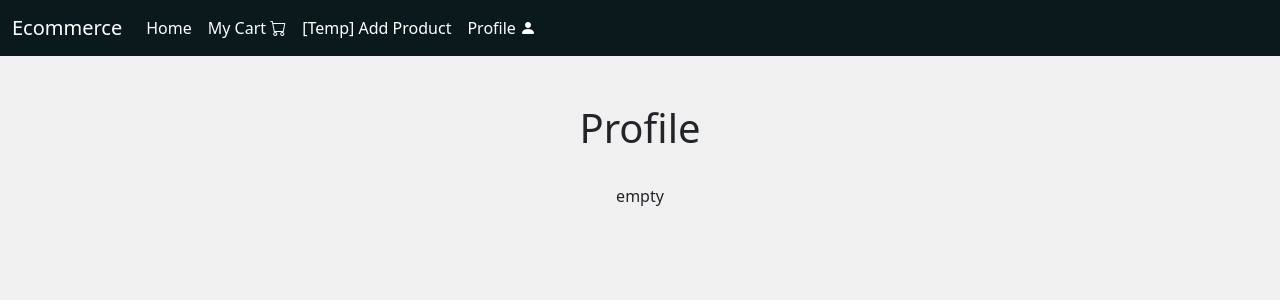
After one commit to 04rjka/django-ecommerce, a Django app: page /cart/ in a window 1280 px wide. The commit adds this page. Shown: the top 300 px of the page. Run offline with Django 5.2, Linux system fonts and the light colour scheme; the visitor is signed in with stand-in values (Sample User, id 1); data comes from the database, SQL or seed files in the repository; data that the repository does not hold is empty.

Commit message:
Add feature View cart.

```diff
--- /dev/null
+++ b/ecommerce/core/templates/core/cart.html
@@ -0,0 +1,27 @@
+{% extends "base.html" %}
+
+{% block title %}Cart{% endblock %}
+
+{% block body %}
+{% include "navbar.html" %}
+    <div class="container text-center mt-5">
+        <h1 class="mb-5">Profile</h1>
+        <div class="row gy-3 text-center justify-content-center">
+            {% for item in cart.items.all %}
+            <div class="col-12 col-sm-6 col-md-4 col-lg-4">
+                <div class="card">
+                    <img src="{{item.product.images.first.image.url}}" class="card-img-top product-card-image" alt="...">
+                    <div class="card-body">
+                    <h5 class="card-title">{{item.product.name}}</h5>
+                    <p class="card-text">Rs : {{item.product.price}}</p>
+                    <p class="card-text">Qty : {{item.quantity}}</p>
+                    <a href="{% url 'product_page' item.product.pk %}" class="btn btn-primary">View</a>
+                    <!-- <a href="{% url 'product_page' item.product.pk %}" class="btn btn-primary"><i class="bi bi-bag-plus-fill"></i></a> -->
+                </div> </div>
+            </div>
+                {% empty %}
+                empty
+                {% endfor %}
+        </div>
+    </div>
+{% endblock %}
--- a/ecommerce/core/urls.py
+++ b/ecommerce/core/urls.py
@@ -10,4 +10,5 @@ urlpatterns = [
     path("product/<int:pk>/",views.product_page,name="product_page"),
     path("profile/",views.profile,name="profile"),
     path("addtocart/<int:pk>/",views.add_to_cart,name="add_to_cart"),
+    path("cart/",views.cart,name="cart"),
 ]
--- a/ecommerce/core/views.py
+++ b/ecommerce/core/views.py
@@ -84,3 +84,8 @@ def add_to_cart(request,pk):
         cart_item.quantity += 1
         cart_item.save()
     return redirect("product_page",pk=pk)
+
+def cart(request):
+    cart,_ = Cart.objects.get_or_create(user = request.user)
+    cart = Cart.objects.prefetch_related("items__product__images").get(pk=cart.pk)
+    return render(request,"core/cart.html",{"cart":cart})
--- a/ecommerce/templates/navbar.html
+++ b/ecommerce/templates/navbar.html
@@ -7,7 +7,7 @@
     <div class="collapse navbar-collapse" id="navbarNavAltMarkup">
       <div class="navbar-nav">
         <a class="nav-link" aria-current="page" href="{% url 'home' %}">Home</a>
-        <a class="nav-link" href="{% url 'home' %}">My Cart <i class="bi bi-cart"></i></a>
+        <a class="nav-link" href="{% url 'cart' %}">My Cart <i class="bi bi-cart"></i></a>
         <a class="nav-link" href="{% url 'add_product' %}">[Temp] Add Product</a>
         <a class="nav-link" href="{% url 'profile' %}">Profile <i class="bi bi-person-fill"></i></a>
         <!-- <a class="nav-link" href="{% url 'customer_logout' %}">Logout</a> -->
```
